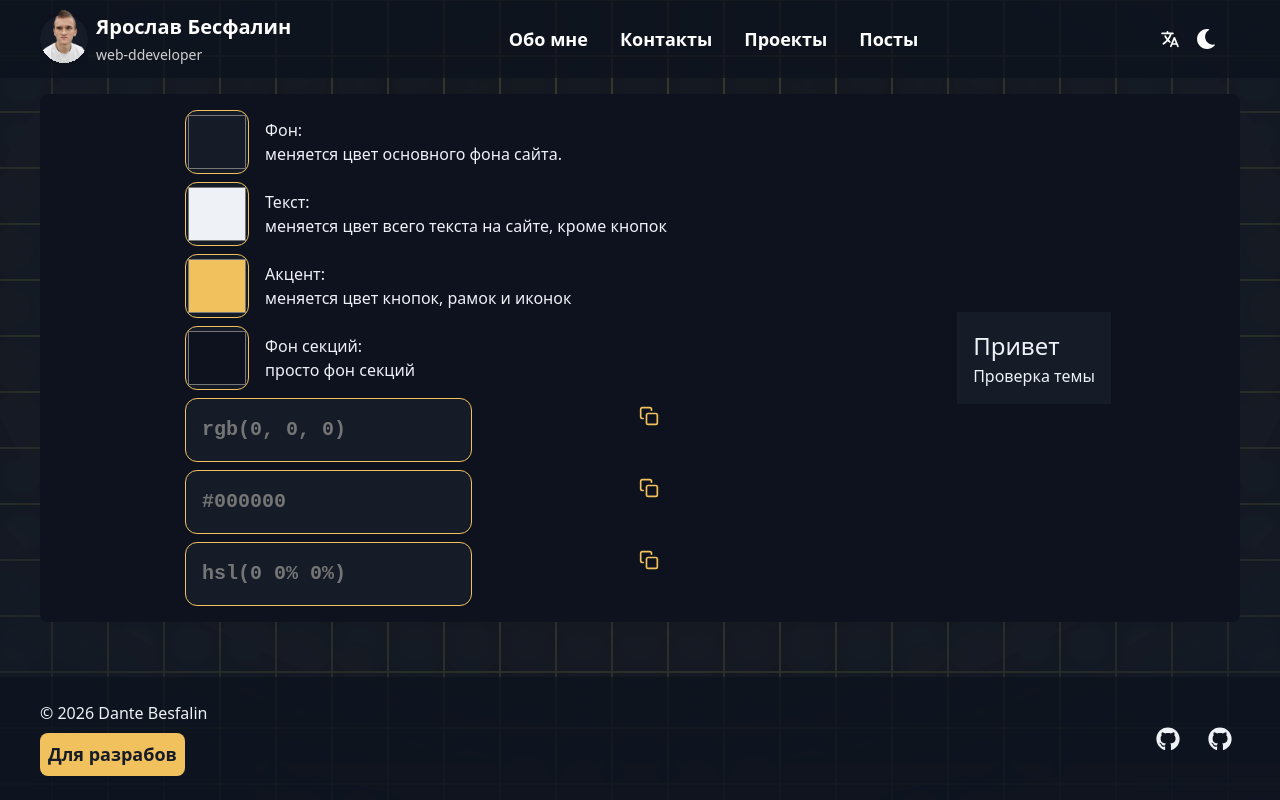
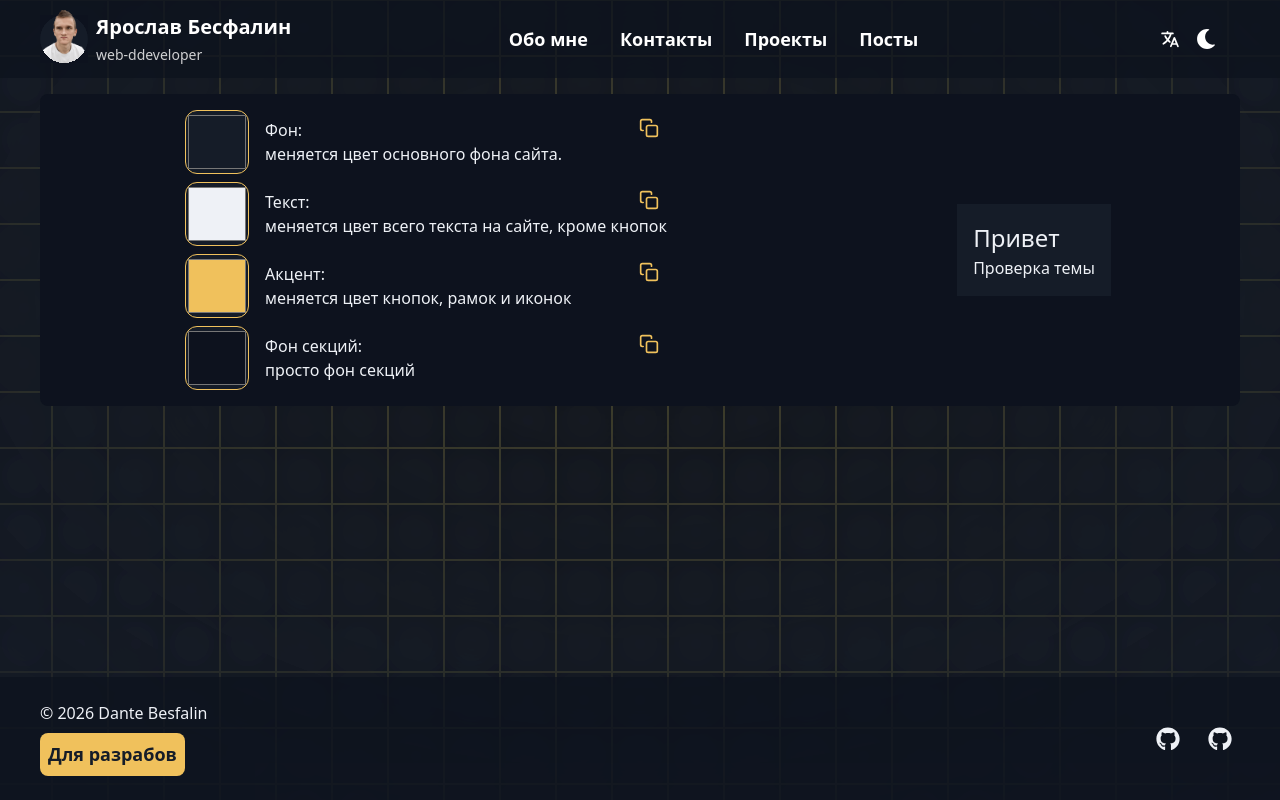
Before and after one commit to DanteBes/besfalin.ru_mockups, a React (Vite) app: page /dev in a window 1280 px wide. Built offline with nearby package versions, Linux system fonts and the light colour scheme.

Commit message:
добавил кнопки копирования цвета и убрал инпуты ввода кода цвета

```diff
--- a/src/components/DeveloperMode/DeveloperMode.jsx
+++ b/src/components/DeveloperMode/DeveloperMode.jsx
@@ -45,6 +45,12 @@ function DeveloperMode() {
             <label className={styles.colorPickerLabel} for={'color1'}>
               Фон:<br></br> меняется цвет основного фона сайта.
             </label>
+            <FiCopy
+              onClick={() => {
+                navigator.clipboard.writeText(bgColor)
+              }}
+              className={styles.copyIcon}
+            />
           </div>
           <div className={styles.colorsRow}>
             <input
@@ -60,6 +66,12 @@ function DeveloperMode() {
             <label className={styles.colorPickerLabel} for={'color2'}>
               Текст:<br></br> меняется цвет всего текста на сайте, кроме кнопок
             </label>
+            <FiCopy
+              onClick={() => {
+                navigator.clipboard.writeText(textColor)
+              }}
+              className={styles.copyIcon}
+            />
           </div>
           <div className={styles.colorsRow}>
             <input
@@ -75,6 +87,12 @@ function DeveloperMode() {
             <label className={styles.colorPickerLabel} for={'color3'}>
               Акцент:<br></br> меняется цвет кнопок, рамок и иконок
             </label>
+            <FiCopy
+              onClick={() => {
+                navigator.clipboard.writeText(accentColor)
+              }}
+              className={styles.copyIcon}
+            />
           </div>
           <div className={styles.colorsRow}>
             <input
@@ -90,34 +108,13 @@ function DeveloperMode() {
             <label className={styles.colorPickerLabel} for={'color4'}>
               Фон секций: <br></br> просто фон секций
             </label>
+            <FiCopy
+              onClick={() => {
+                navigator.clipboard.writeText(panelColor)
+              }}
+              className={styles.copyIcon}
+            />
           </div>
-        </div>
-        <div className={styles.colorInputContainer}>
-          <input
-            type="text"
-            placeholder={'rgb(0, 0, 0)'}
-            name={'colorCodeRGB'}
-            className={styles.colorCodeInput}
-          ></input>
-          <FiCopy className={styles.copyIcon} />
-        </div>
-        <div className={styles.colorInputContainer}>
-          <input
-            type="text"
-            placeholder={'#000000'}
-            name={'colorCodeHEX'}
-            className={styles.colorCodeInput}
-          ></input>
-          <FiCopy className={styles.copyIcon} />
-        </div>
-        <div className={styles.colorInputContainer}>
-          <input
-            type="text"
-            placeholder={'hsl(0 0% 0%)'}
-            name={'colorCodeHSL'}
-            className={styles.colorCodeInput}
-          ></input>
-          <FiCopy className={styles.copyIcon} />
         </div>
       </section>
       <section className={styles.side + ' ' + styles.elementsContainer}>
--- a/src/components/DeveloperMode/DeveloperMode.module.css
+++ b/src/components/DeveloperMode/DeveloperMode.module.css
@@ -40,9 +40,16 @@
   justify-content: center;
 }
 
-.colorInputContainer {
+.elementsContainer {
+  background-color: var(--bg-clr);
+  color: var(--txt-clr);
+}
+
+.colorsRow {
+  display: flex;
+  gap: var(--space-4);
+  align-items: center;
   position: relative;
-  font-family: monospace;
 }
 
 .copyIcon {
@@ -52,15 +59,30 @@
   height: var(--space-5);
   width: var(--space-5);
   color: var(--accent-clr);
+
+  cursor: pointer;
+
+  transform: scale(100%);
+  transition:
+    color var(--medium-time),
+    transform var(--medium-time);
 }
 
-.elementsContainer {
-  background-color: var(--bg-clr);
+.copyIcon:hover {
   color: var(--txt-clr);
+
+  transition:
+    color 0s,
+    transform var(--medium-time);
 }
 
-.colorsRow {
-  display: flex;
-  gap: var(--space-4);
-  align-items: center;
+.copyIcon:active {
+  transform: scale(90%);
+
+  transition:
+    color 0s,
+    transform 0s;
 }
+
+.copyIcon:focus {
+}
--- a/src/variables.css
+++ b/src/variables.css
@@ -52,4 +52,9 @@
 
   /* Тени */
   --shadow-glow: 0 0.125rem 0.3125rem var(--accent-clr);
+
+  /* Время */
+  --short-time: 0.1s;
+  --medium-time: 0.3s;
+  --long-time: 1s;
 }
```
